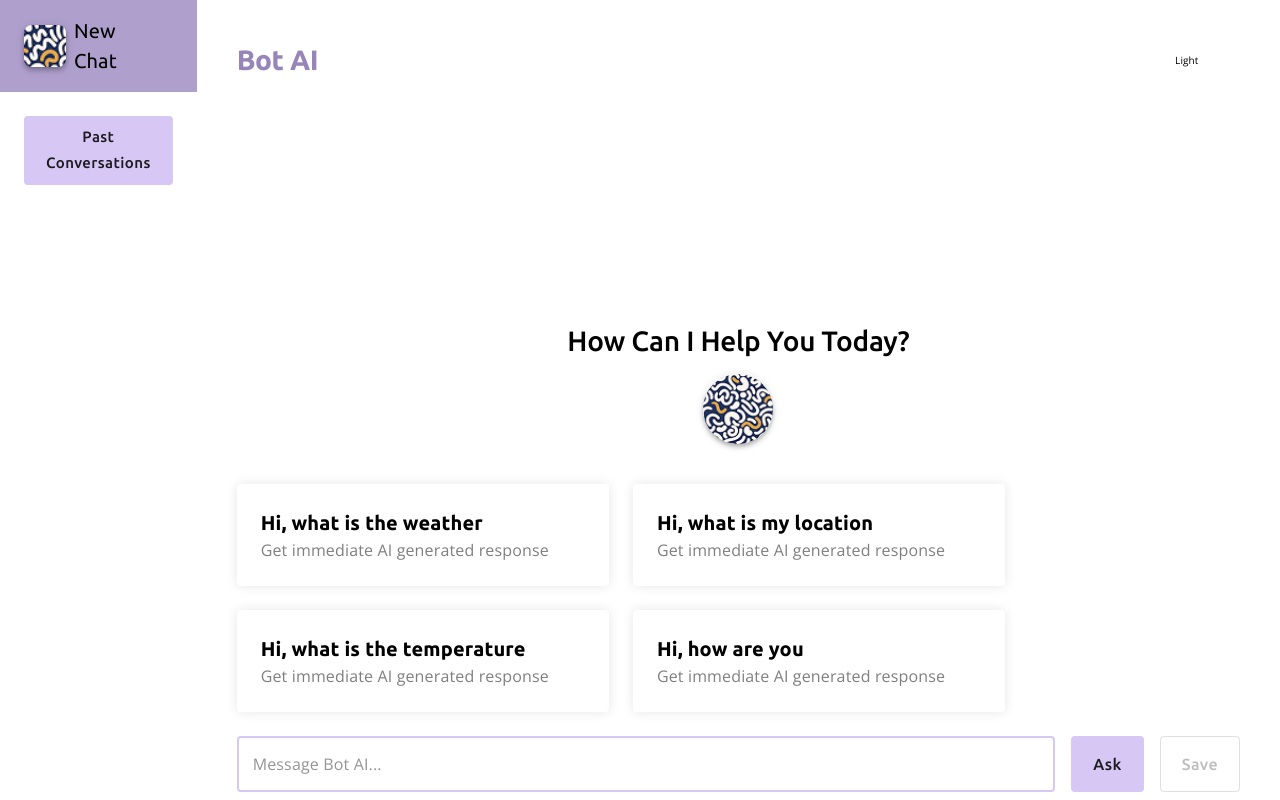
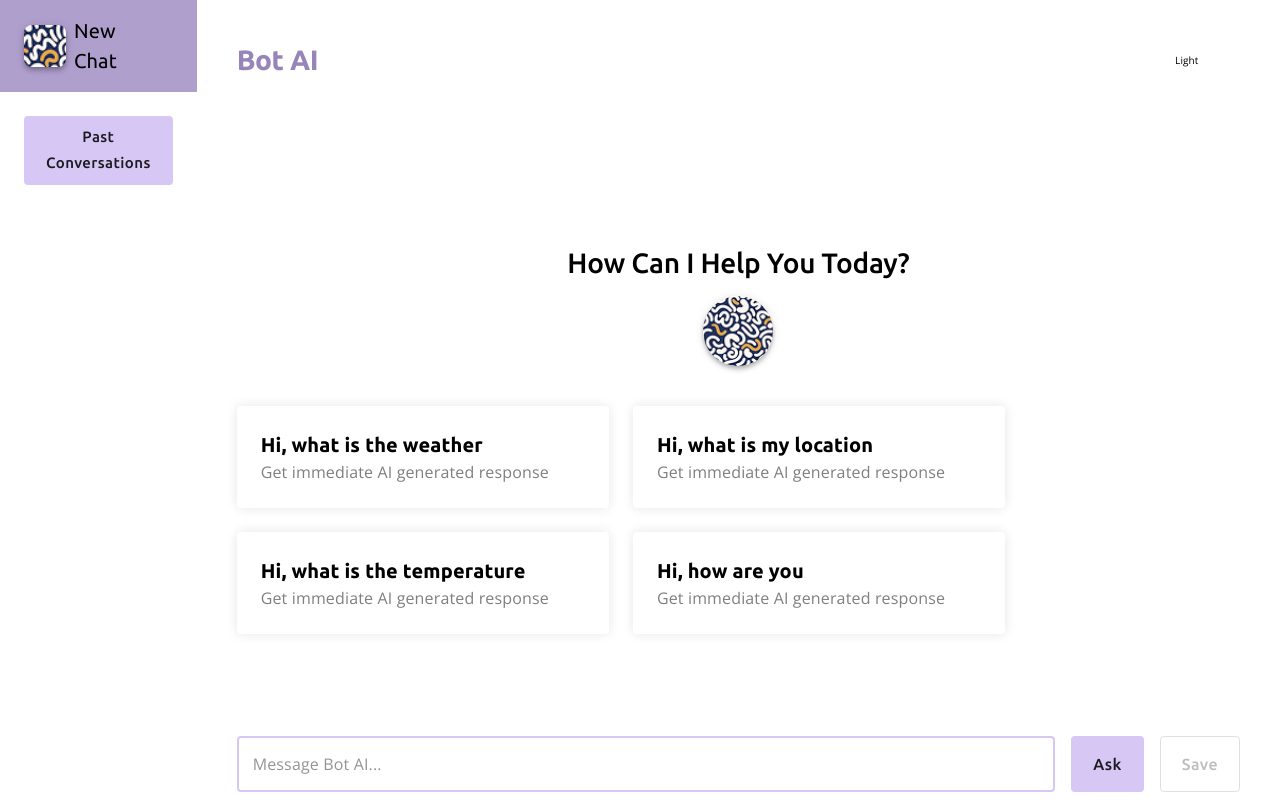
Before and after one commit to krishnapatidar01/xbot_ai, a React (Create React App) app: page / in a window 1280 px wide. Built offline with nearby package versions, Linux system fonts and the light colour scheme; some icons are missing.

Commit message:
first commit

```diff
--- a/public/index.html
+++ b/public/index.html
@@ -24,7 +24,7 @@
       work correctly both with client-side routing and a non-root public URL.
       Learn how to configure a non-root public URL by running `npm run build`.
     -->
-    <title>XBotAI</title>
+    <title>XBot AI</title>
   </head>
   <body>
     <noscript>You need to enable JavaScript to run this app.</noscript>
--- a/src/pages/Home/Home.jsx
+++ b/src/pages/Home/Home.jsx
@@ -57,15 +57,15 @@ export default function Home() {
 
     return (
        <Stack
-            height={'100vh'}
-            justifyContent={'space-between'}
+  minHeight="100vh"
+  justifyContent="space-between"
   sx={{
+    overflow: 'visible',
     '@media (max-width:767px)': {
-                    background: mode == 'light' ? 'linear-gradient(#F9FAFA 60%, #EDE4FF)' : ''
+      background: mode === 'light' ? 'linear-gradient(#F9FAFA 60%, #EDE4FF)' : ''
     }
   }}
 >
-
             <Navbar />
 
             {chat.length == 0 && <InitialChat generateResponse={generateResponse} />}
```
Lines whose indentation alone changed are shown as unchanged.
